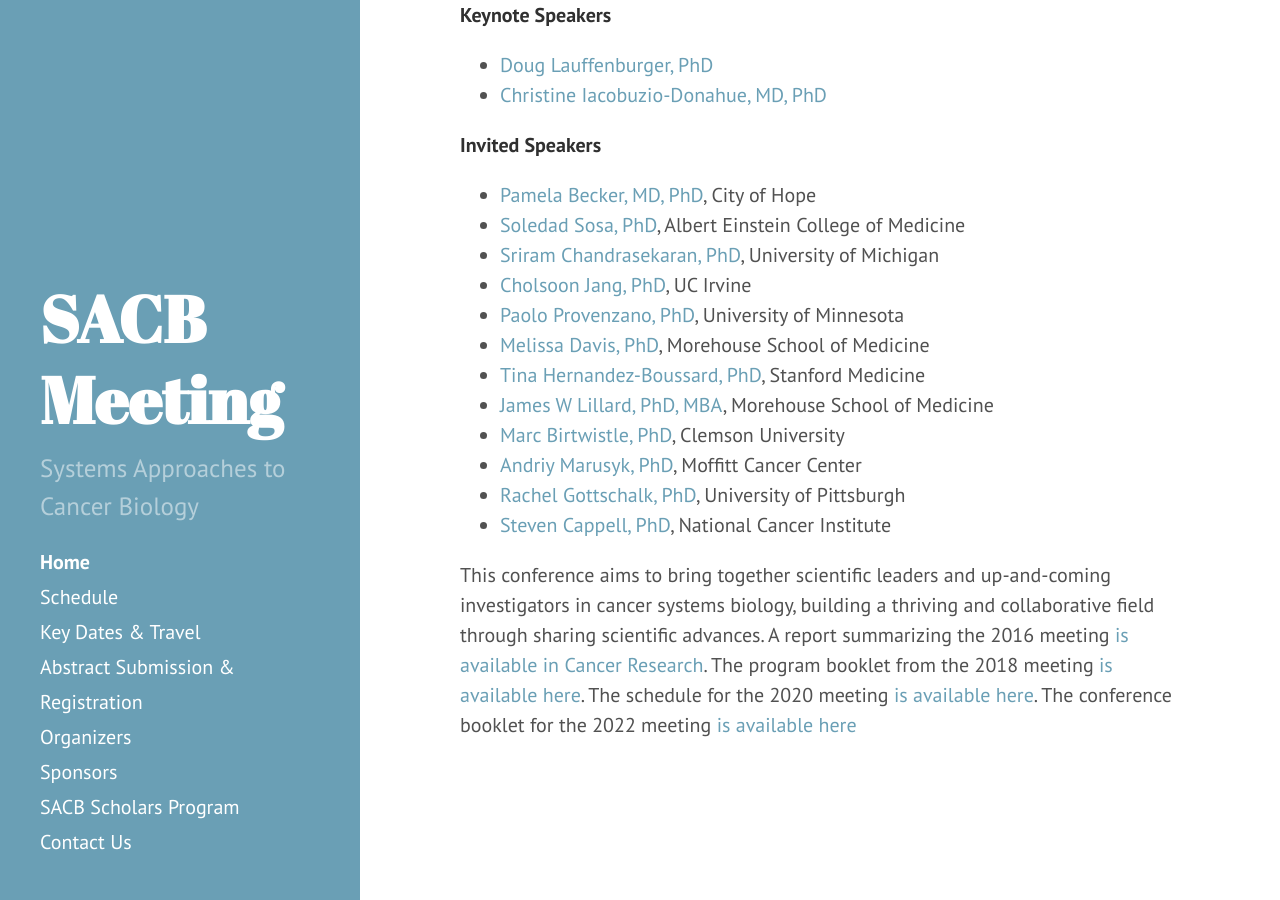
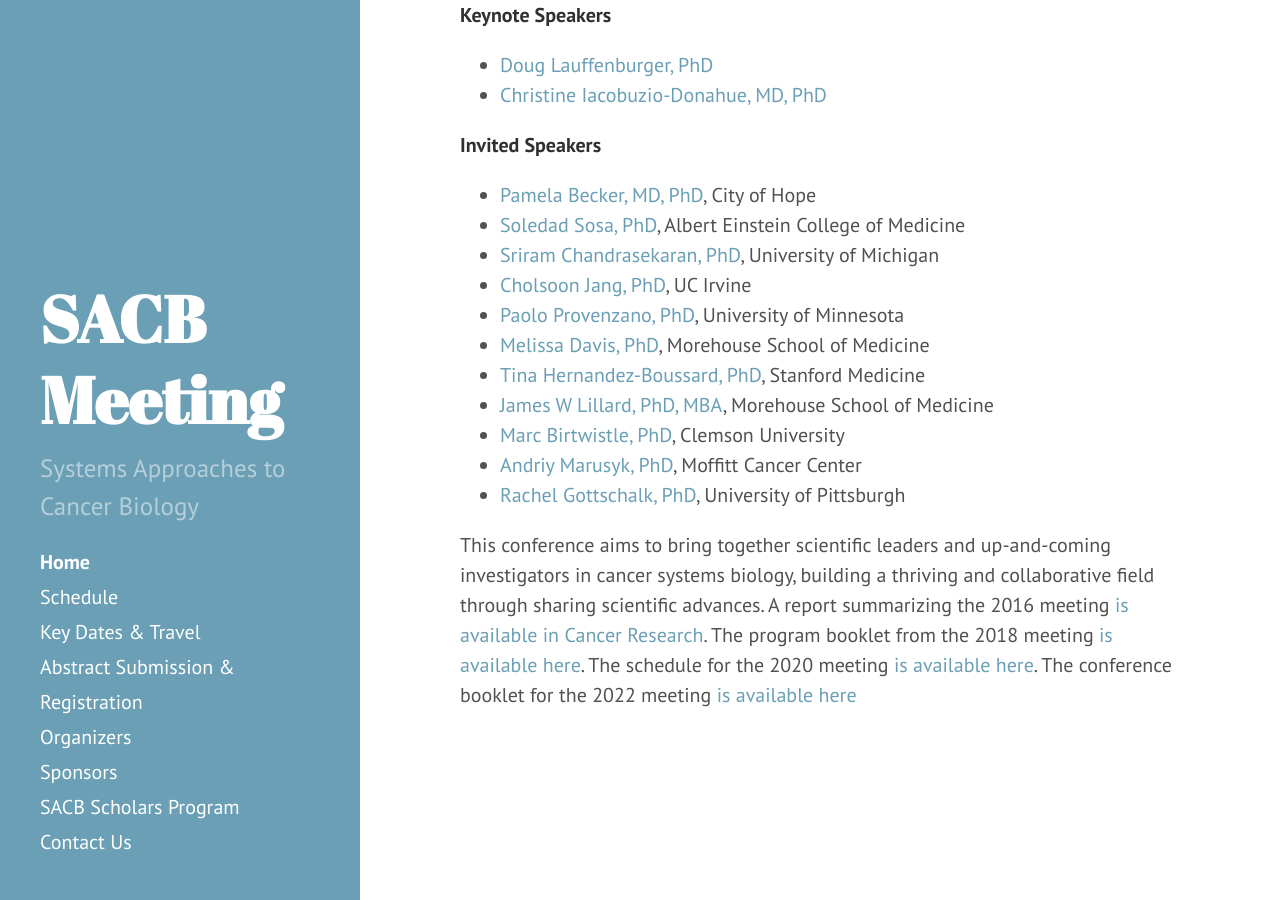
Before and after one commit to AECCSB/sacb-meeting, a Jekyll site: the page built from index.md, in a window 1280 px wide and 900 px high, scrolled down 634 px. Built offline with Jekyll 4.4.1, drawn with Linux system fonts in a browser that asks for light colours.

Commit message:
Update index.md

```diff
--- a/index.md
+++ b/index.md
@@ -25,6 +25,6 @@
 - [Marc Birtwistle, PhD](https://www.clemson.edu/cecas/departments/chbe/people/birtwistle_m.html), Clemson University
 - [Andriy Marusyk, PhD](https://www.moffitt.org/research-science/researchers/andriy-marusyk/), Moffitt Cancer Center
 - [Rachel Gottschalk, PhD](https://www.isb.pitt.edu/people/faculty/rachel-gottschalk-phd), University of Pittsburgh
-- [Steven Cappell, PhD](https://ccr.cancer.gov/staff-directory/steven-d-cappell), National Cancer Institute
+
 
 This conference aims to bring together scientific leaders and up-and-coming investigators in cancer systems biology, building a thriving and collaborative field through sharing scientific advances. A report summarizing the 2016 meeting [is available in Cancer Research](http://cancerres.aacrjournals.org/content/76/23/6774). The program booklet from the 2018 meeting [is available here](/public/sacb%202018%20online%20booklet%20final.pdf). The schedule for the 2020 meeting [is available here](https://sacbmeeting.org/2020/schedule). The conference booklet for the 2022 meeting [is available here](/public/SACB_2022_booklet_FINAL.pdf)
```
